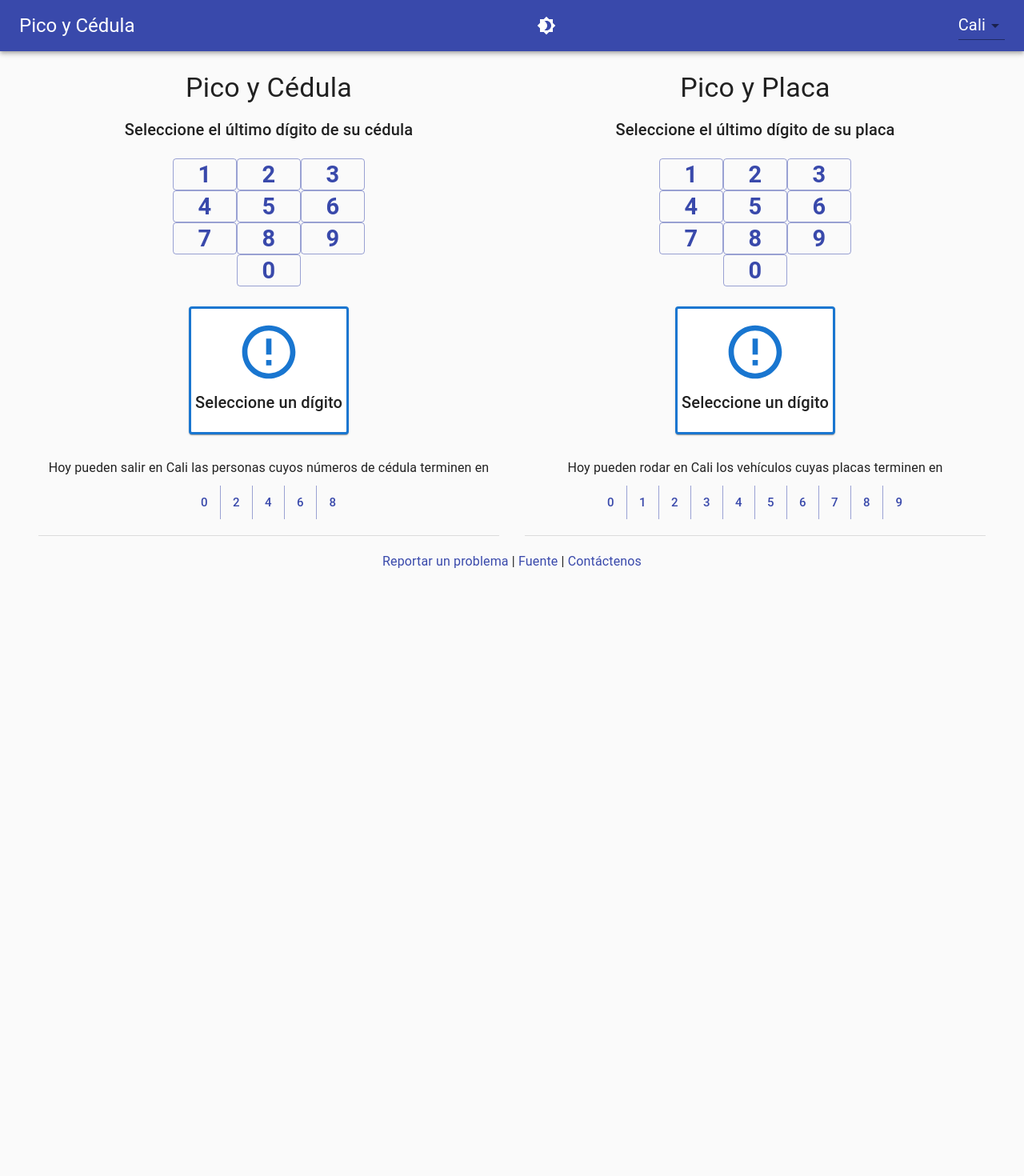
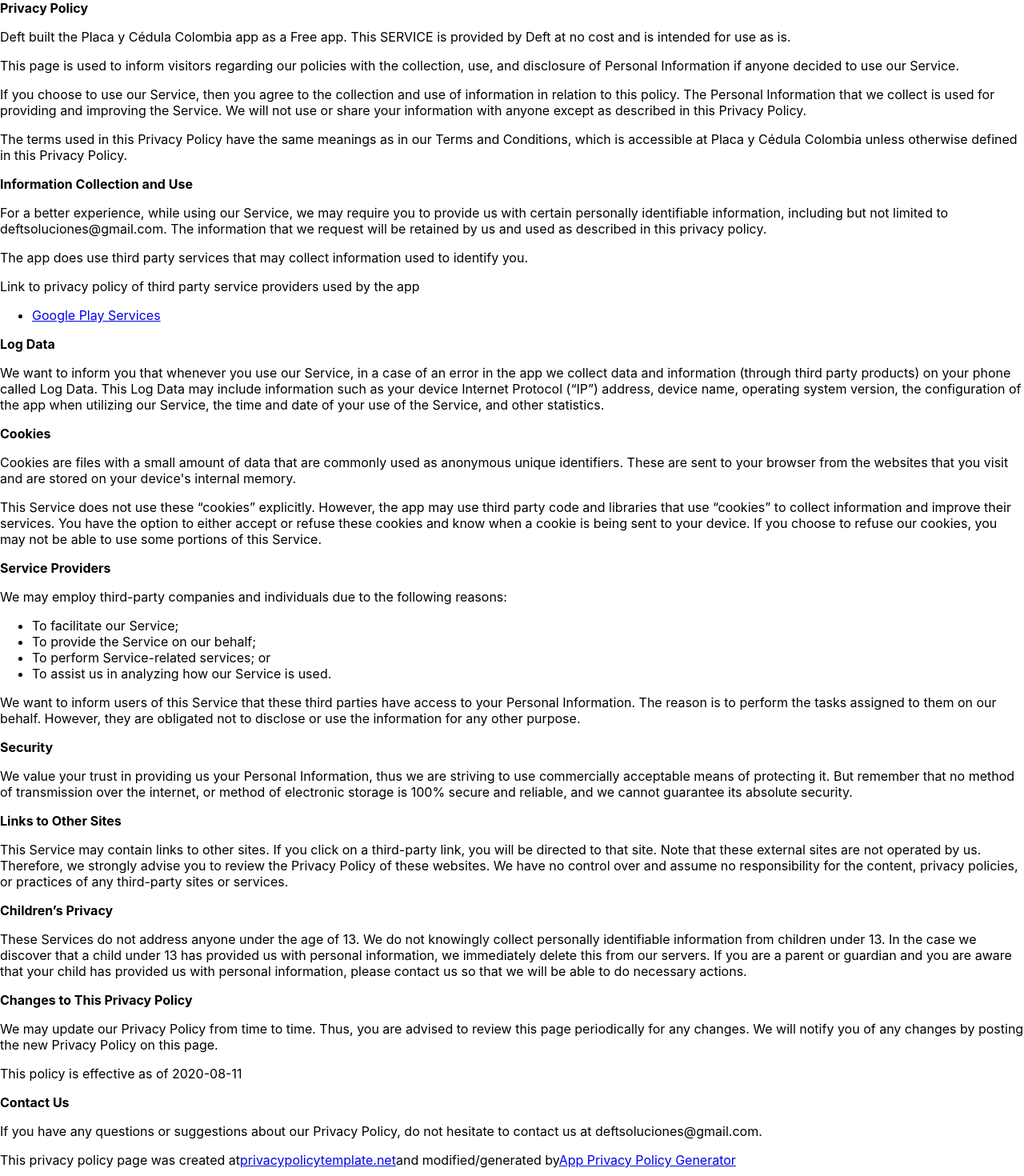
Before and after one commit to d3v0l0p3rs/picoycedula, a React (Create React App) app: page /privacy-policies in a window 1280 px wide. Shown: the top 1470 px of the page at 80% size. Before the commit the page ends 800 px from the top, so only its background shows below. Built offline with nearby package versions, Linux system fonts and the light colour scheme.

Commit message:
Adding policies

```diff
--- a/src/App.tsx
+++ b/src/App.tsx
@@ -3,6 +3,7 @@ import './App.css'
 import { Router, Switch, Route } from 'react-router-dom'
 import { createBrowserHistory } from 'history'
 import { HomeComponent } from './components/index'
+import { privacyPoliciesComponent } from './components/index'
 
 const history = createBrowserHistory()
 
@@ -11,6 +12,11 @@ const App: React.FC = (): JSX.Element => {
     <Router history={history}>
       <div>
         <Switch>
+          <Route
+            exact
+            path="/privacy-policies"
+            component={privacyPoliciesComponent}
+          />
           <Route exact path="*" component={HomeComponent} />
         </Switch>
       </div>
--- a/src/components/index.tsx
+++ b/src/components/index.tsx
@@ -1,6 +1,7 @@
 import { HomeComponent } from 'components/home/home'
 import { CardComponent } from 'components/card/card'
 import { HeaderComponent } from 'components/header/header'
+import { privacyPoliciesComponent } from 'components/privacyPolicies/privacyPolicies'
 import {
   MainInfoComponent,
   canGoOutToday,
@@ -12,6 +13,7 @@ export {
   CardComponent,
   HeaderComponent,
   MainInfoComponent,
+  privacyPoliciesComponent,
   canGoOutToday,
   canGoOutWeek,
 }
--- /dev/null
+++ b/src/components/privacyPolicies/privacyPolicies.tsx
@@ -0,0 +1,172 @@
+import React from 'react'
+
+const privacyPoliciesComponent: React.FC = (): JSX.Element => {
+  return (
+    <div>
+      <strong>Privacy Policy</strong>{' '}
+      <p>
+        Deft built the Placa y Cédula Colombia app as a Free app. This SERVICE is
+        provided by Deft at no cost and is intended for use as is.
+      </p>{' '}
+      <p>
+        This page is used to inform visitors regarding our policies with the
+        collection, use, and disclosure of Personal Information if anyone decided to
+        use our Service.
+      </p>{' '}
+      <p>
+        If you choose to use our Service, then you agree to the collection and use of
+        information in relation to this policy. The Personal Information that we
+        collect is used for providing and improving the Service. We will not use or
+        share your information with anyone except as described in this Privacy
+        Policy.
+      </p>{' '}
+      <p>
+        The terms used in this Privacy Policy have the same meanings as in our Terms
+        and Conditions, which is accessible at Placa y Cédula Colombia unless
+        otherwise defined in this Privacy Policy.
+      </p>{' '}
+      <p>
+        <strong>Information Collection and Use</strong>
+      </p>{' '}
+      <p>
+        For a better experience, while using our Service, we may require you to
+        provide us with certain personally identifiable information, including but
+        not limited to deftsoluciones@gmail.com. The information that we request will
+        be retained by us and used as described in this privacy policy.
+      </p>{' '}
+      <div>
+        <p>
+          The app does use third party services that may collect information used to
+          identify you.
+        </p>{' '}
+        <p>
+          Link to privacy policy of third party service providers used by the app
+        </p>{' '}
+        <ul>
+          <li>
+            <a
+              href="https://www.google.com/policies/privacy/"
+              target="_blank"
+              rel="noopener noreferrer">
+              Google Play Services
+            </a>
+          </li>
+        </ul>
+      </div>{' '}
+      <p>
+        <strong>Log Data</strong>
+      </p>{' '}
+      <p>
+        We want to inform you that whenever you use our Service, in a case of an
+        error in the app we collect data and information (through third party
+        products) on your phone called Log Data. This Log Data may include
+        information such as your device Internet Protocol (“IP”) address, device
+        name, operating system version, the configuration of the app when utilizing
+        our Service, the time and date of your use of the Service, and other
+        statistics.
+      </p>{' '}
+      <p>
+        <strong>Cookies</strong>
+      </p>{' '}
+      <p>
+        Cookies are files with a small amount of data that are commonly used as
+        anonymous unique identifiers. These are sent to your browser from the
+        websites that you visit and are stored on your device's internal memory.
+      </p>{' '}
+      <p>
+        This Service does not use these “cookies” explicitly. However, the app may
+        use third party code and libraries that use “cookies” to collect information
+        and improve their services. You have the option to either accept or refuse
+        these cookies and know when a cookie is being sent to your device. If you
+        choose to refuse our cookies, you may not be able to use some portions of
+        this Service.
+      </p>{' '}
+      <p>
+        <strong>Service Providers</strong>
+      </p>{' '}
+      <p>
+        We may employ third-party companies and individuals due to the following
+        reasons:
+      </p>{' '}
+      <ul>
+        <li>To facilitate our Service;</li>{' '}
+        <li>To provide the Service on our behalf;</li>{' '}
+        <li>To perform Service-related services; or</li>{' '}
+        <li>To assist us in analyzing how our Service is used.</li>
+      </ul>{' '}
+      <p>
+        We want to inform users of this Service that these third parties have access
+        to your Personal Information. The reason is to perform the tasks assigned to
+        them on our behalf. However, they are obligated not to disclose or use the
+        information for any other purpose.
+      </p>{' '}
+      <p>
+        <strong>Security</strong>
+      </p>{' '}
+      <p>
+        We value your trust in providing us your Personal Information, thus we are
+        striving to use commercially acceptable means of protecting it. But remember
+        that no method of transmission over the internet, or method of electronic
+        storage is 100% secure and reliable, and we cannot guarantee its absolute
+        security.
+      </p>{' '}
+      <p>
+        <strong>Links to Other Sites</strong>
+      </p>{' '}
+      <p>
+        This Service may contain links to other sites. If you click on a third-party
+        link, you will be directed to that site. Note that these external sites are
+        not operated by us. Therefore, we strongly advise you to review the Privacy
+        Policy of these websites. We have no control over and assume no
+        responsibility for the content, privacy policies, or practices of any
+        third-party sites or services.
+      </p>{' '}
+      <p>
+        <strong>Children’s Privacy</strong>
+      </p>{' '}
+      <p>
+        These Services do not address anyone under the age of 13. We do not knowingly
+        collect personally identifiable information from children under 13. In the
+        case we discover that a child under 13 has provided us with personal
+        information, we immediately delete this from our servers. If you are a parent
+        or guardian and you are aware that your child has provided us with personal
+        information, please contact us so that we will be able to do necessary
+        actions.
+      </p>{' '}
+      <p>
+        <strong>Changes to This Privacy Policy</strong>
+      </p>{' '}
+      <p>
+        We may update our Privacy Policy from time to time. Thus, you are advised to
+        review this page periodically for any changes. We will notify you of any
+        changes by posting the new Privacy Policy on this page.
+      </p>{' '}
+      <p>This policy is effective as of 2020-08-11</p>{' '}
+      <p>
+        <strong>Contact Us</strong>
+      </p>{' '}
+      <p>
+        If you have any questions or suggestions about our Privacy Policy, do not
+        hesitate to contact us at deftsoluciones@gmail.com.
+      </p>{' '}
+      <p>
+        This privacy policy page was created at
+        <a
+          href="https://privacypolicytemplate.net"
+          target="_blank"
+          rel="noopener noreferrer">
+          privacypolicytemplate.net
+        </a>
+        and modified/generated by
+        <a
+          href="https://app-privacy-policy-generator.firebaseapp.com/"
+          target="_blank"
+          rel="noopener noreferrer">
+          App Privacy Policy Generator
+        </a>
+      </p>
+    </div>
+  )
+}
+
+export { privacyPoliciesComponent }
```
